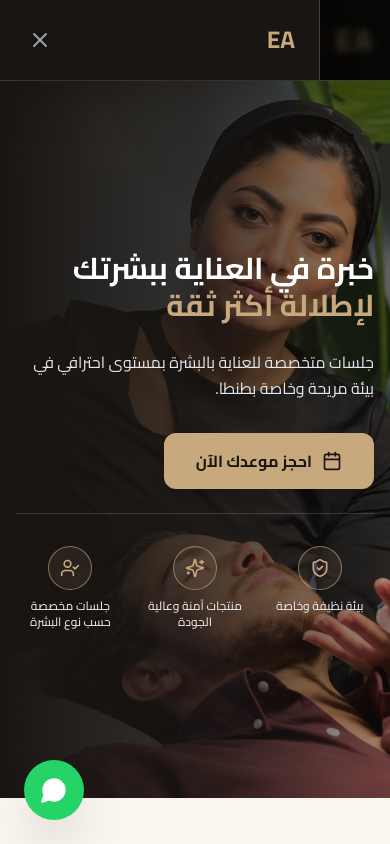
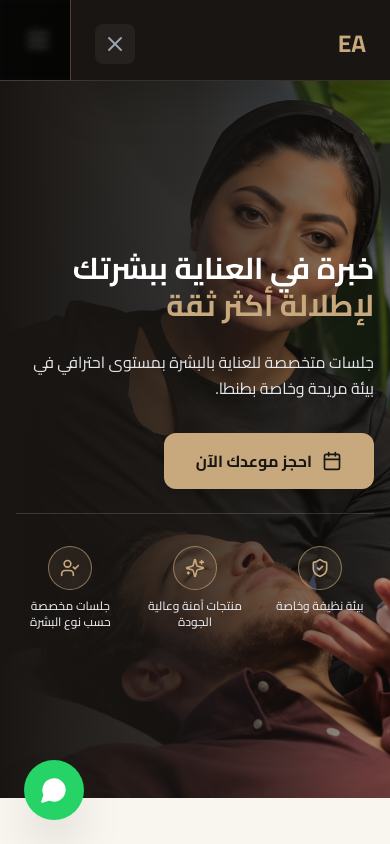
Before and after one commit to Anas-M-badr2030/engy-ahmed-allam-platform, a Next.js app: page / in a window 390 px wide. Both pictures are taken after a click on the button 38 px from the left and 40 px from the top of the page. Shown: the top 844 px of the page. Built offline with nearby package versions, Linux system fonts and the light colour scheme.

Commit message:
Update Navbar.tsx

```diff
--- a/components/layout/Navbar.tsx
+++ b/components/layout/Navbar.tsx
@@ -69,14 +69,14 @@ export default function Navbar() {
         </button>
       </div>
 
-      {/* القائمة الجانبية للموبايل (تم إصلاح ظهور العناصر بالكامل) */}
+      {/* القائمة الجانبية للموبايل - معدلة لتظهر من اليمين بوضوح */}
       {isOpen && (
-        <div className="fixed inset-0 z-50 lg:hidden flex justify-end">
+        <div className="fixed inset-0 z-50 lg:hidden flex justify-start">
           <div
             className="fixed inset-0 bg-black/70 backdrop-blur-sm"
             onClick={() => setIsOpen(false)}
           />
-          <div className="relative w-80 max-w-full bg-[#181512] text-white h-full flex flex-col justify-between p-6 z-10 shadow-2xl border-r border-[#C8A97E]/30 overflow-y-auto">
+          <div className="relative w-80 max-w-full bg-[#181512] text-white h-full flex flex-col justify-between p-6 z-10 shadow-2xl border-l border-[#C8A97E]/30 overflow-y-auto">
             <div>
               <div className="flex items-center justify-between pb-6 border-b border-white/10">
                 <span className="text-2xl font-bold text-[#C8A97E]" style={{ fontFamily: 'var(--font-serif)' }}>
@@ -84,7 +84,8 @@ export default function Navbar() {
                 </span>
                 <button
                   onClick={() => setIsOpen(false)}
-                  className="text-gray-400 hover:text-white p-1"
+                  className="text-gray-400 hover:text-white p-2 rounded-lg bg-white/5"
+                  aria-label="إغلاق القائمة"
                 >
                   <X className="w-6 h-6" />
                 </button>
```
